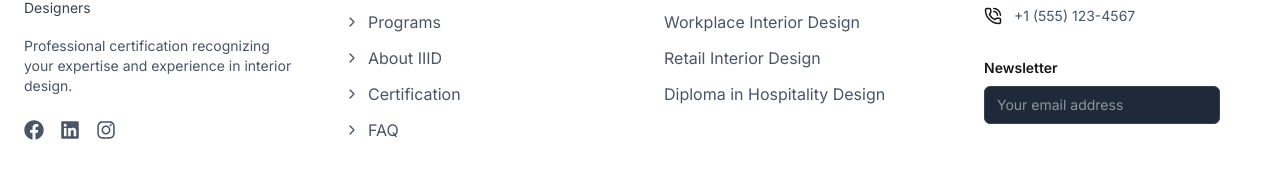
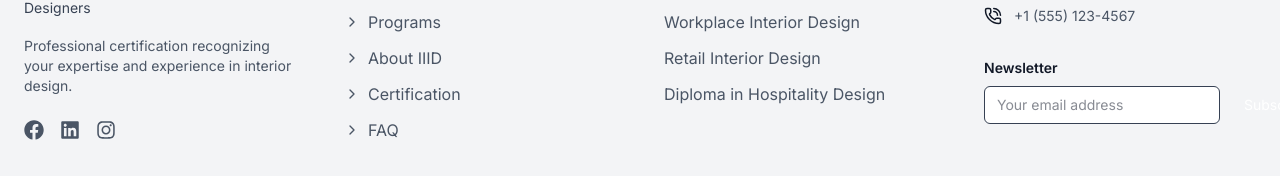
Before and after one commit to anjaliSri00/iiid-website, a Next.js app: page /login in a window 1280 px wide. Shown: the part 1058-1234 px from the top of the page. Built offline with nearby package versions, Linux system fonts and the light colour scheme; no server answers.

Commit message:
update theme

```diff
--- a/app/globals.css
+++ b/app/globals.css
@@ -3,6 +3,11 @@
 :root {
   --background: #ffffff;
   --foreground: #171717;
+}
+
+[data-theme="dark"] {
+  --background: #0a0a0a;
+  --foreground: #ededed;
 }
 
 @theme inline {
@@ -12,12 +17,12 @@
   --font-mono: var(--font-geist-mono);
 }
 
-@media (prefers-color-scheme: dark) {
+/* @media (prefers-color-scheme: dark) {
   :root {
     --background: #0a0a0a;
     --foreground: #ededed;
   }
-}
+} */
 
 .montserrat-400{
   font-family: "Montserrat", sans-serif;
@@ -41,12 +46,17 @@
 }
 
 body {
-  background: var(--background);
-  color: var(--foreground);
+  background: #f3f4f6; /* bg-gray-50 */
+  color: #111827; /* text-gray-900 */
   font-family: Arial, Helvetica, sans-serif;
   position: relative;
 }
 
+/* Only apply dark mode to specific dark sections if needed */
+.dark-section {
+  background: var(--background);
+  color: var(--foreground);
+}
 
 .swiper {
   width: 100%;
@@ -70,3 +80,17 @@
   height: 100%;
   object-fit: cover;
 }
+
+/* Ensure form elements have proper colors */
+input, select, textarea {
+  color: #111827 !important;
+  background-color: #ffffff !important;
+}
+
+/* For dark mode form elements (if needed) */
+[data-theme="dark"] input,
+[data-theme="dark"] select,
+[data-theme="dark"] textarea {
+  color: #ffffff !important;
+  background-color: #1f2937 !important;
+}
```
